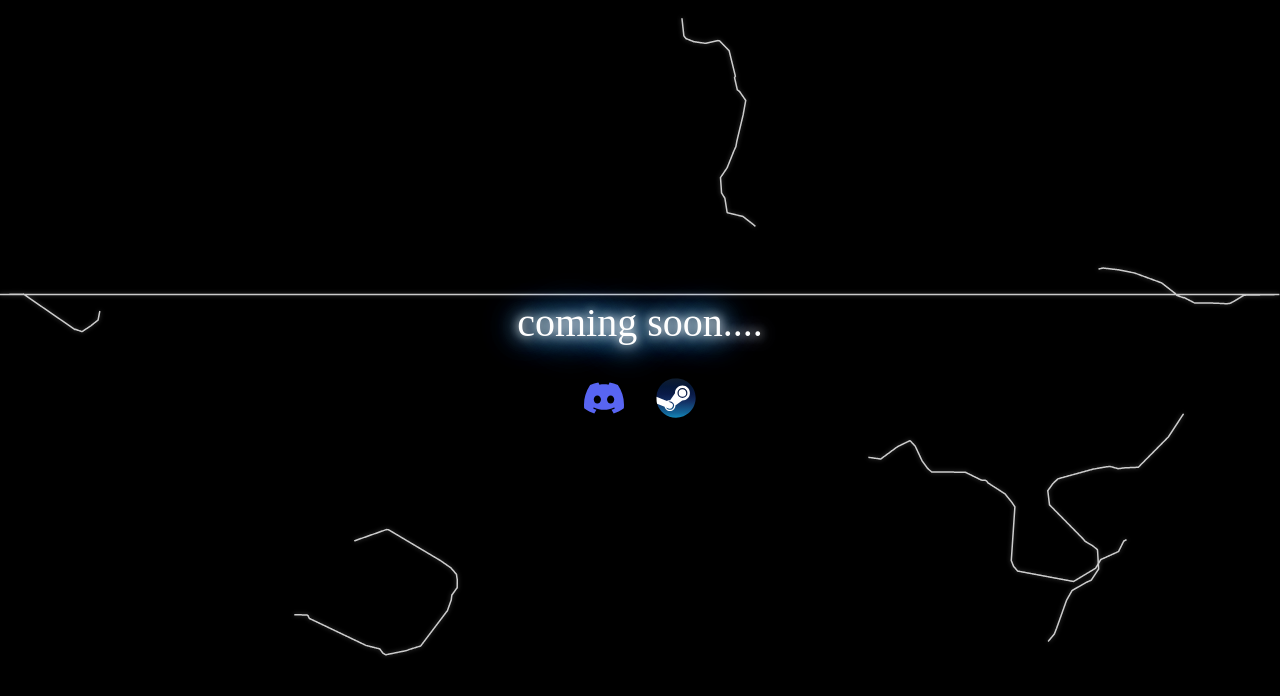
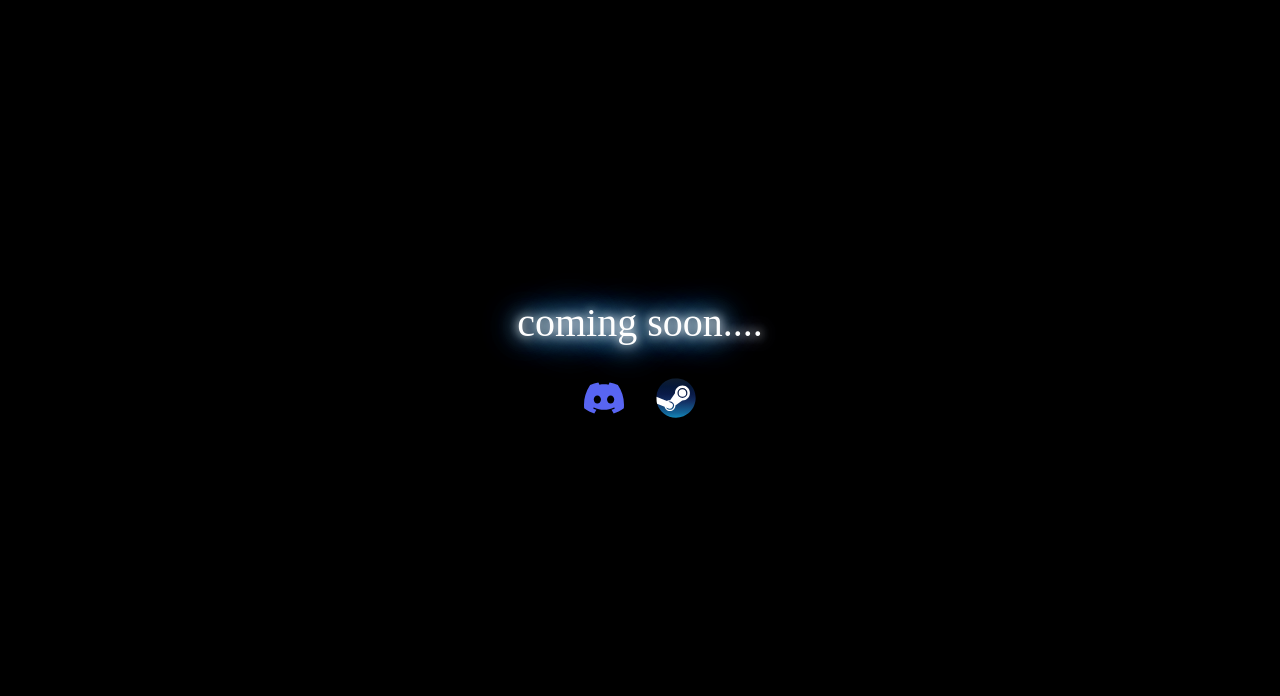
Before and after one commit to Entropy-Softworks/Entropy-Softworks.github.io, a React (Vite) app: page / in a window 1280 px wide. Shown: the top 696 px of the page. Built offline with nearby package versions, Linux system fonts and the light colour scheme.

Commit message:
Added logic to toggle line generation

```diff
--- a/src/App.jsx
+++ b/src/App.jsx
@@ -120,7 +120,7 @@ const showLines = false;
 
   return (
     <div className="app-container">
-      <EntropyLines />
+      {showLines && <EntropyLines />}
       <StaticEffect />
       <div className="content-wrapper">
         <div className="content">
```
